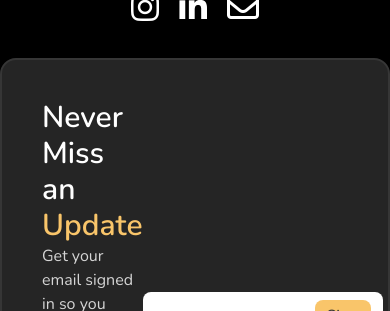
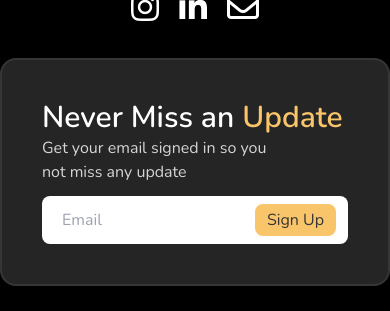
Before and after one commit to Raghava-Gatadi/QC-club-Main-website, a Django app: page /contact/ in a window 390 px wide. Shown: the part 881-1192 px from the top of the page. Run offline with Django 4.2, Linux system fonts and the light colour scheme; some libraries are stand-ins or nearby versions.

Commit message:
footer is now responsive

```diff
--- a/templates/base.html
+++ b/templates/base.html
@@ -34,41 +34,41 @@
           </div>
     </nav>
     {% block content %}{% endblock content %}
-    <div class="mx-auto max-w-[43rem] p-10 border-2 border-[#363636] bg-[#252525] rounded-2xl mt-8 flex items-end justify-between">
+    <div class="mx-auto max-w-[43rem] p-10 border-2 border-[#363636] bg-[#252525] rounded-2xl mt-8 sm:flex items-end justify-between">
         <div>
             <p class="text-3xl text-white font-semibold">Never Miss an <span class="text-[#F9C56A]">Update</span></p>
             <p class="text-[#d5d5d5] font-light">Get your email signed in so you <br> not miss any update</p>
         </div>
-        <div>
+        <div class="max-sm:mt-3">
             <form action="https://script.google.com/macros/s/AKfycbzUxtbRpzVDrmY1aOin9VNTy5wMwPkfEbjikYx1Vhsy68ja3um8zGeOepdU1JWqn-lu/exec" method="POST">
-                <div class="bg-white text-[#363636] px-3 py-2 flex rounded-lg items-center">
-                    <div><input type="text" placeholder="Email" name="email" class="outline-none w-40 text-[#363636]"></div>
+                <div class="bg-white text-[#363636] px-3 py-2 flex rounded-lg items-center justify-between">
+                    <div><input type="text" placeholder="Email" name="email" class="outline-none w-44 pl-2 text-[#363636]"></div>
                     <div><button type="submit" class="font-light px-3 py-1 bg-[#F9C56A] rounded-lg">Sign Up</button></div>
                 </div>
             </form>
         </div>
     </div>
     <footer>
-        <div class="flex px-[10%] items-center bg-[#212121] mt-12">
+        <div class="md:flex justify-between px-[10%] items-center bg-[#212121] mt-12">
             <div>
                 <img class="w-[35rem]" src="{% static 'images/QuantumComputing.png' %}" alt="">
             </div>
             <div class="w-full">
-                <div class="flex mt-4 gap-3 text-white text-xl pl-[40%]">
+                <div class="flex mt-4 gap-3 text-white text-xl md:pl-[40%] max-sm:pl-[27.5%]">
                     <a href=""><div class="p-1 rounded-full px-[0.65rem] pt-2 hover:bg-[#F9C56A] hover:text-black bg-[#181818]"><i class="fa-brands fa-twitter"></i></div></a>
                     <a href=""><div class="p-1 rounded-full px-[0.85rem] pt-2 hover:bg-[#F9C56A] hover:text-black bg-[#181818]"><i class="fa-brands fa-facebook-f"></i></div></a>
                     <a href=""><div class="p-1 rounded-full px-3 font-bold pt-2 hover:bg-[#F9C56A] hover:text-black bg-[#181818]"><i class="fa-brands fa-bold fa-instagram"></i></div></a>
                     <a href=""><div class="p-1 rounded-full px-[0.65rem] pt-2 hover:bg-[#F9C56A] hover:text-black bg-[#181818]"><i class="fa-brands fa-github"></i></div></a>
                 </div>
-                <div class="flex text-left mt-6">
-                    <div class="w-[50%] pl-[30%]">
+                <div class="flex text-left mt-6 gap-16 justify-around">
+                    <div class="">
                         <h1 class="text-2xl text-[#F9C56A] font-semibold">About Us</h1>
                         <p class="text-white my-1">Aim</p>
                         <p class="text-white my-1">Vision</p>
                         <p class="text-white my-1">Team</p>
                         <p class="text-white my-1">Recruitment</p>
                     </div>
-                    <div class="w-[50%] pl-[10%]">
+                    <div class="">
                         <h1 class="text-2xl text-[#F9C56A] font-semibold">Resources</h1>
                         <p class="text-white my-1">E - Books</p>
                         <p class="text-white my-1">Youtube Courses</p>
```
